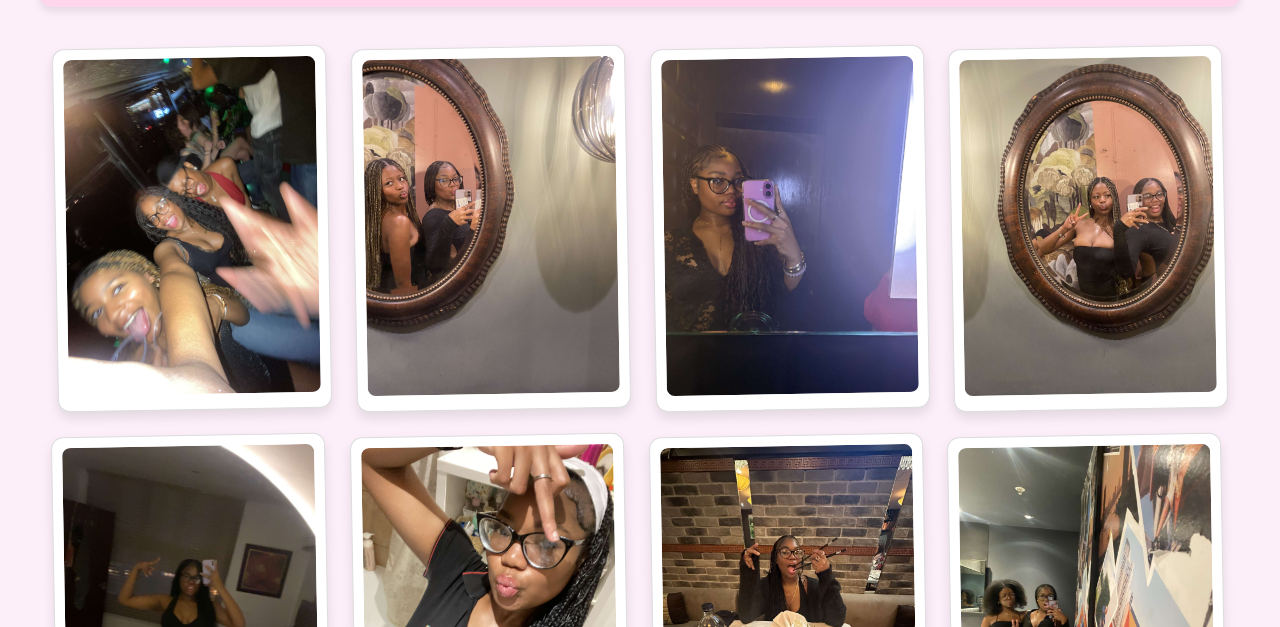
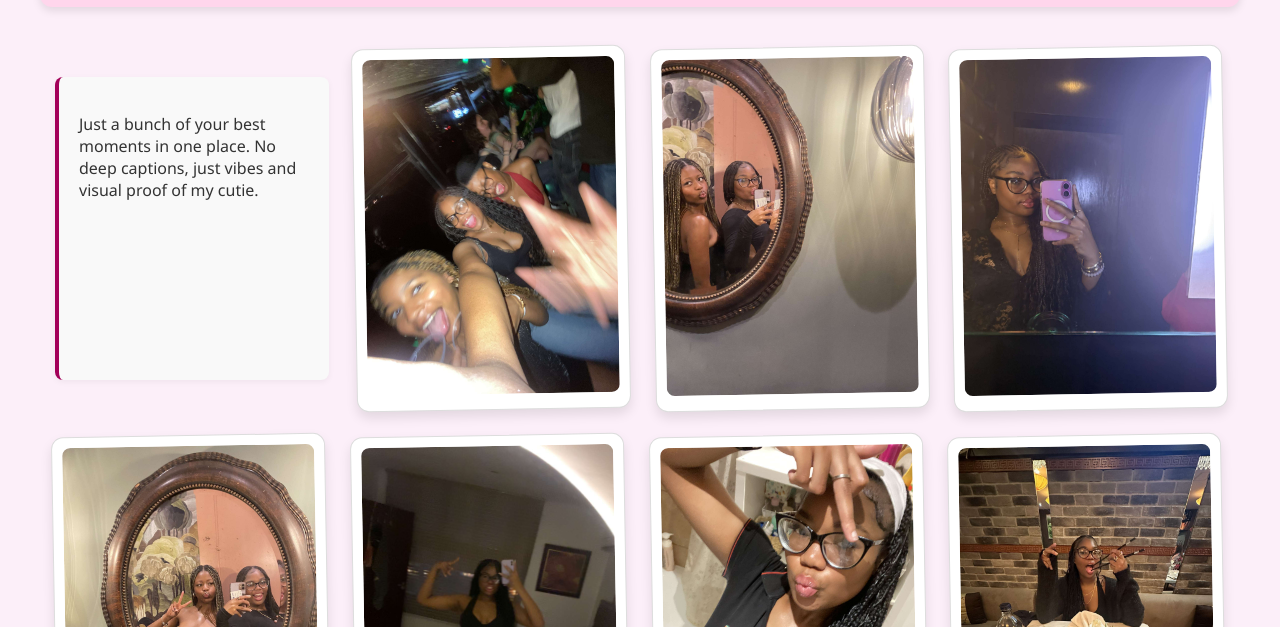
Before and after one commit to FunmiA16/birthday-website, a plain HTML site: page gallery.html in a window 1280 px wide. Shown: the part 173-800 px from the top of the page. Drawn offline with Linux system fonts and the light colour scheme.

Commit message:
Added intro sections and updated styles

```diff
--- a/gallery.html
+++ b/gallery.html
@@ -17,6 +17,12 @@
   </header>
 
   <main class="gallery">
+    <section class="intro">
+      <p>
+        Just a bunch of your best moments in one place.
+        No deep captions, just vibes and visual proof of my cutie.
+      </p>
+    </section>
     <div class="polaroid">
         <img src="./images/Picture1.JPG" alt="Fun moment 1">
     </div>
--- a/styles/gallery.css
+++ b/styles/gallery.css
@@ -62,3 +62,16 @@ footer {
     font-size: 0.9rem;
     color: #777;
   }
+
+  .intro {
+    background-color: #f9f9f9;
+    padding: 20px;
+    margin: 30px auto;
+    border-left: 4px solid #a3005a;
+    border-radius: 8px;
+    max-width: 700px;
+    font-size: 1rem;
+    color: #333;
+    box-shadow: 0 2px 6px rgba(0, 0, 0, 0.05);
+    text-align: left;
+  }
--- a/styles/videos.css
+++ b/styles/videos.css
@@ -55,3 +55,16 @@ body {
     font-size: 0.9rem;
     color: #666;
   }
+
+  .intro {
+    background-color: #f9f9f9;
+    padding: 20px;
+    margin: 30px auto;
+    border-left: 4px solid #a3005a;
+    border-radius: 8px;
+    max-width: 700px;
+    font-size: 1rem;
+    color: #333;
+    box-shadow: 0 2px 6px rgba(0, 0, 0, 0.05);
+    text-align: left;
+  }
```
Also changed, not shown: videos.html (+5 -0 lines).
